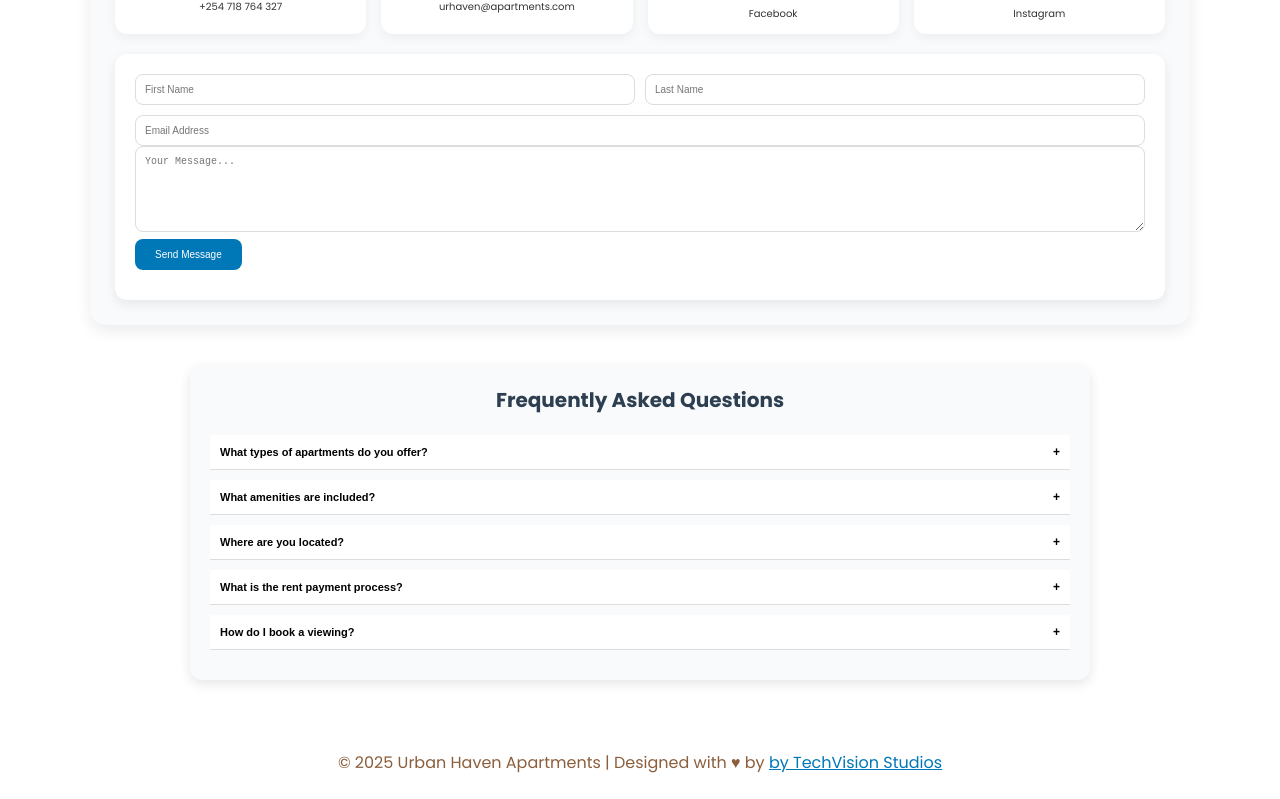
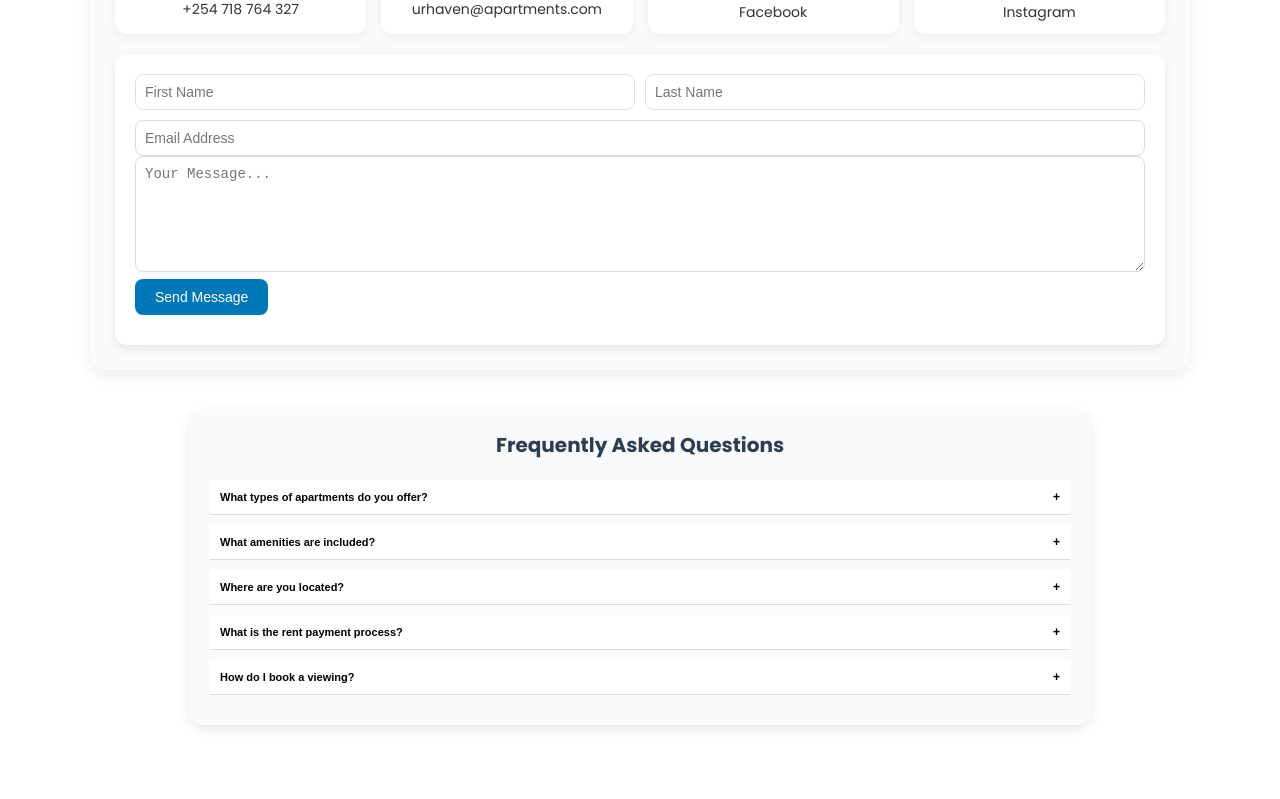
Before and after one commit to de-scientist/urban-haven, a website built with Vite: page index.html in a window 1280 px wide. Shown: the part 10399-11198 px from the top of the page. Built offline with nearby package versions, Linux system fonts and the light colour scheme.

Commit message:
style the contact-section by inc. font-size and change of color

```diff
--- a/src/style.css
+++ b/src/style.css
@@ -1168,7 +1168,7 @@ body {
 .info-item p {
   color: #333;
   text-decoration: none;
-  font-size: 1rem;
+  font-size: 1.4rem;
 }
 
 /* Contact Form */
@@ -1191,7 +1191,7 @@ body {
   padding: 0.9rem;
   border: 1px solid #ddd;
   border-radius: 8px;
-  font-size: 1rem;
+  font-size: 1.4rem;
   transition: border 0.3s ease, box-shadow 0.3s ease;
 }
 
@@ -1207,14 +1207,14 @@ body {
   color: #fff;
   border: none;
   padding: 1rem 2rem;
-  font-size: 1rem;
+  font-size: 1.4rem;
   border-radius: 8px;
   cursor: pointer;
   transition: background 0.3s ease;
 }
 
 .contact-form button:hover {
-  background: #0077b6;
+  background: indigo;
 }
 
 #form-status {
```
Also changed, not shown: index.html (+0 -1 lines).
